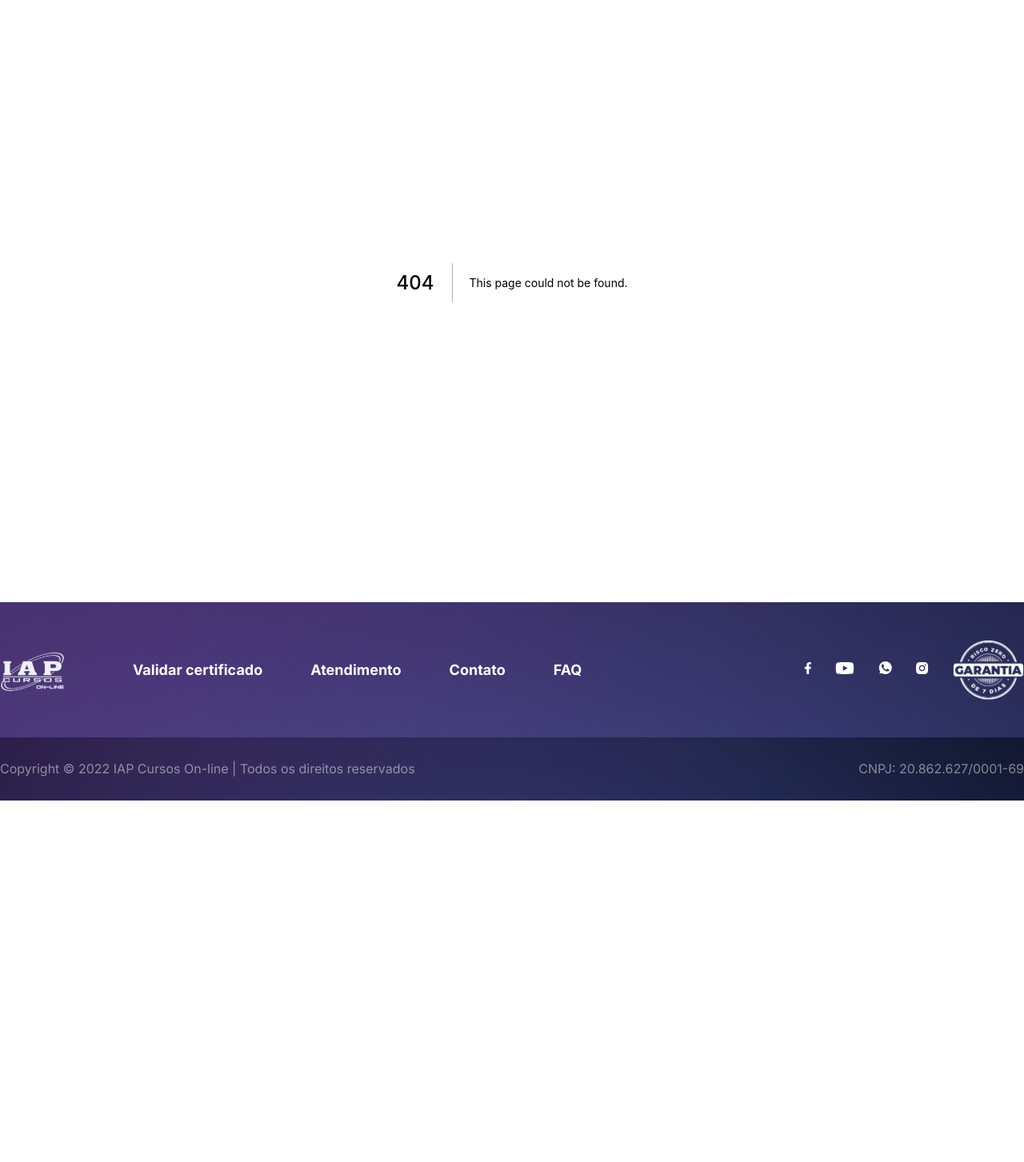
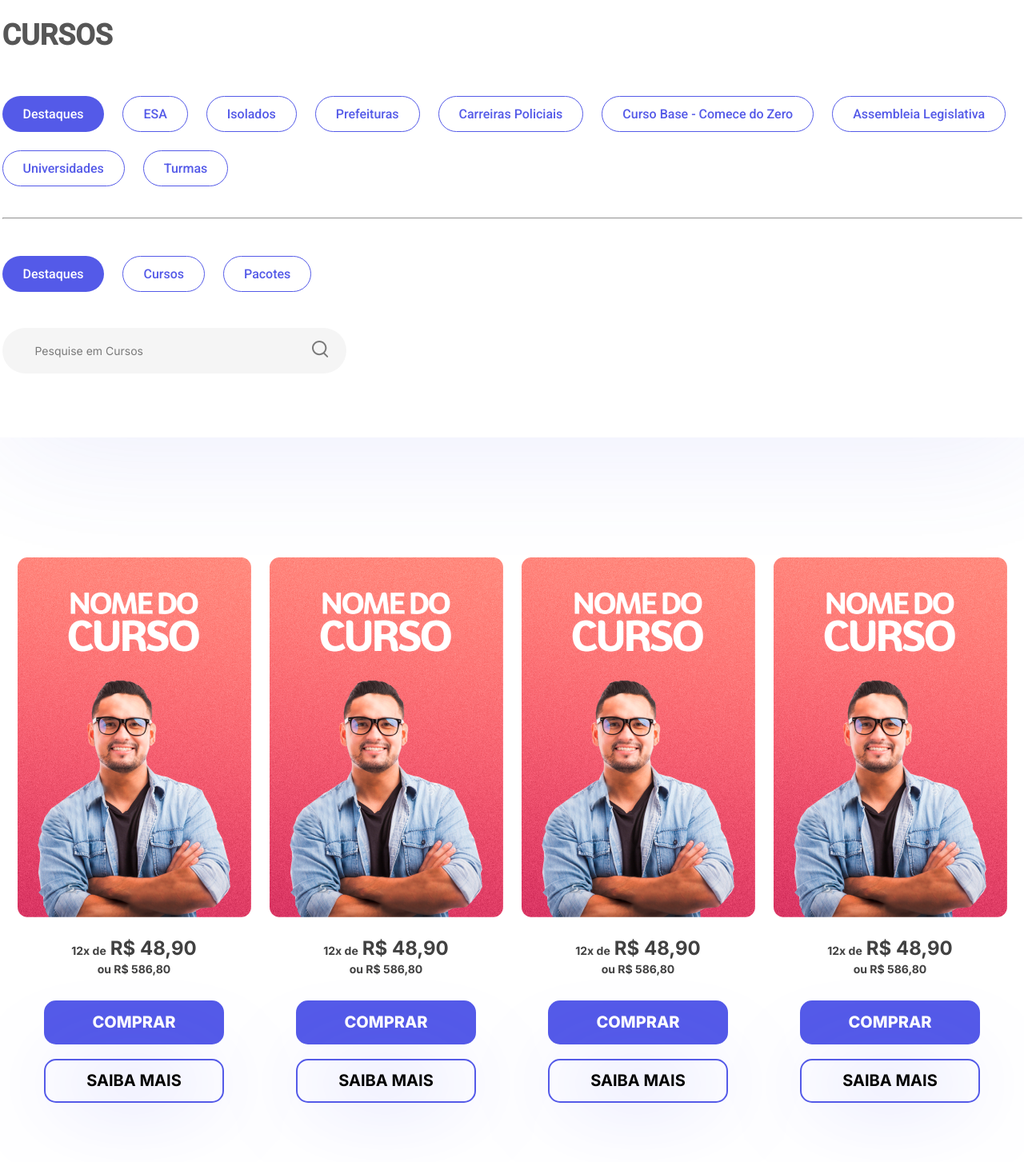
Before and after one commit to lzhudsontoliveira/iap-front-end, a Next.js app: page /cursos in a window 1280 px wide. Before the commit this address had no page. Shown: the part 137-1590 px from the top of the page at 80% size. Before the commit the page ends 1138 px from the top, so only its background shows below. Built offline with nearby package versions, Linux system fonts and the light colour scheme.

Commit message:
feat: create page "cursos"

```diff
--- /dev/null
+++ b/src/pages/cursos/index.tsx
@@ -0,0 +1,84 @@
+import { Badge } from "../../components/Badge";
+import { CardCourse } from "../../components/CardCourse";
+import { InputSearchContainer } from "../../components/InputSearchContainer";
+import { Container } from "../../components/layout/Container";
+import { Pagination } from "../../components/Pagination";
+import styles from "./styles.module.scss";
+
+export default function Courses() {
+  return (
+    <main>
+      <section className={styles["courses-filters"]}>
+        <Container className={styles["courses-filters__container"]}>
+          <h1 className={styles["courses-filters__title"]}>Cursos</h1>
+          <ul className={styles["courses-filters__categories-list"]}>
+            <li className={styles["courses-filters__categories-item"]}>
+              <Badge active>Destaques</Badge>
+            </li>
+            <li className={styles["courses-filters__categories-item"]}>
+              <Badge>ESA</Badge>
+            </li>
+            <li className={styles["courses-filters__categories-item"]}>
+              <Badge>Isolados</Badge>
+            </li>
+            <li className={styles["courses-filters__categories-item"]}>
+              <Badge>Prefeituras</Badge>
+            </li>
+            <li className={styles["courses-filters__categories-item"]}>
+              <Badge>Carreiras Policiais</Badge>
+            </li>
+            <li className={styles["courses-filters__categories-item"]}>
+              <Badge>Curso Base - Comece do Zero</Badge>
+            </li>
+            <li className={styles["courses-filters__categories-item"]}>
+              <Badge>Assembleia Legislativa</Badge>
+            </li>
+            <li className={styles["courses-filters__categories-item"]}>
+              <Badge>Universidades</Badge>
+            </li>
+            <li className={styles["courses-filters__categories-item"]}>
+              <Badge>Turmas </Badge>
+            </li>
+          </ul>
+          <hr className={styles["courses-filters__separator"]} />
+          <ul className={`${styles["courses-filters__types-list"]}`}>
+            <li className={styles["courses-filters__categories-item"]}>
+              <Badge active>Destaques</Badge>
+            </li>
+            <li className={styles["courses-filters__categories-item"]}>
+              <Badge>Cursos</Badge>
+            </li>
+            <li className={styles["courses-filters__categories-item"]}>
+              <Badge>Pacotes</Badge>
+            </li>
+          </ul>
+          <InputSearchContainer className={styles["courses-filters__search"]} placeholder="Pesquise em Cursos" />
+        </Container>
+      </section>
+
+      <div className={styles["courses"]}>
+        <Container className={styles["courses__container"]}>
+          <ul className={styles["courses__list"]}>
+            <CardCourse />
+            <CardCourse />
+            <CardCourse />
+            <CardCourse />
+            <CardCourse />
+            <CardCourse />
+            <CardCourse />
+            <CardCourse />
+            <CardCourse />
+            <CardCourse />
+            <CardCourse />
+            <CardCourse />
+            <CardCourse />
+            <CardCourse />
+            <CardCourse />
+            <CardCourse />
+          </ul>
+          <Pagination className={styles["courses__pagination"]} />
+        </Container>
+      </div>
+    </main>
+  );
+}
--- /dev/null
+++ b/src/pages/cursos/styles.module.scss
@@ -0,0 +1,55 @@
+.courses-filters {
+  padding: 70px 0 80px 0;
+  box-shadow: 10px 10px 148px rgba(84, 90, 232, 0.11);
+  &__container {
+    max-width: 1275px;
+  }
+  &__title {
+    font-family: $roboto;
+    font-weight: 700;
+    font-size: 36px;
+    line-height: 42px;
+    text-transform: uppercase;
+    color: $gray-500;
+  }
+  &__categories-list {
+    margin-top: 55px;
+    list-style: none;
+    display: flex;
+    flex-wrap: wrap;
+    gap: 23px;
+  }
+  &__separator {
+    margin-top: 39px;
+    background-color: #dfdfdf;
+  }
+  &__types-list {
+    margin-top: 46px;
+    display: flex;
+    list-style: none;
+    gap: 23px;
+  }
+  &__search {
+    margin-top: 45px;
+  }
+}
+
+.courses {
+  margin-top: 150px;
+  &__container {
+    max-width: 1275px;
+    display: flex;
+    flex-direction: column;
+    align-items: center;
+  }
+  &__list {
+    display: grid;
+    grid-template-columns: 1fr 1fr 1fr 1fr;
+    column-gap: 23px;
+    row-gap: 85px;
+  }
+  &__pagination {
+    margin-top: 202px;
+    margin-bottom: 203px;
+  }
+}
```
